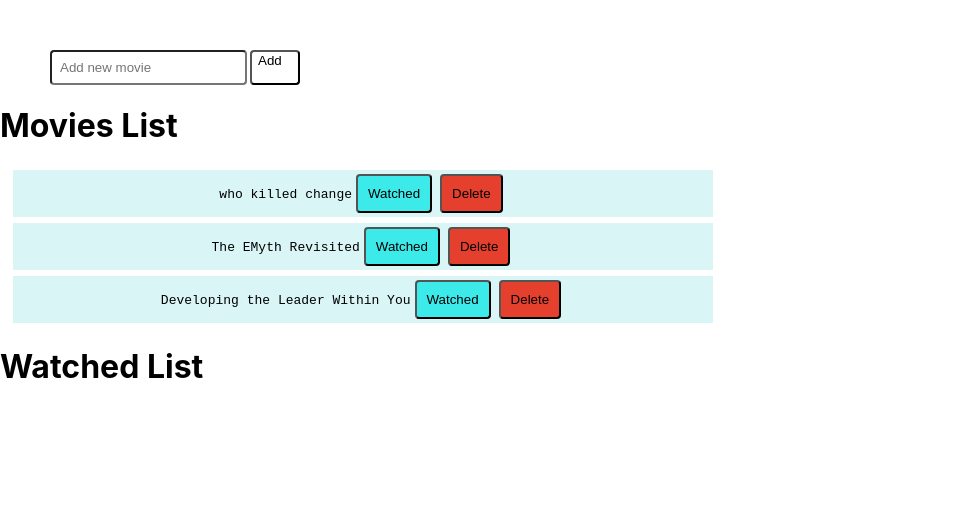
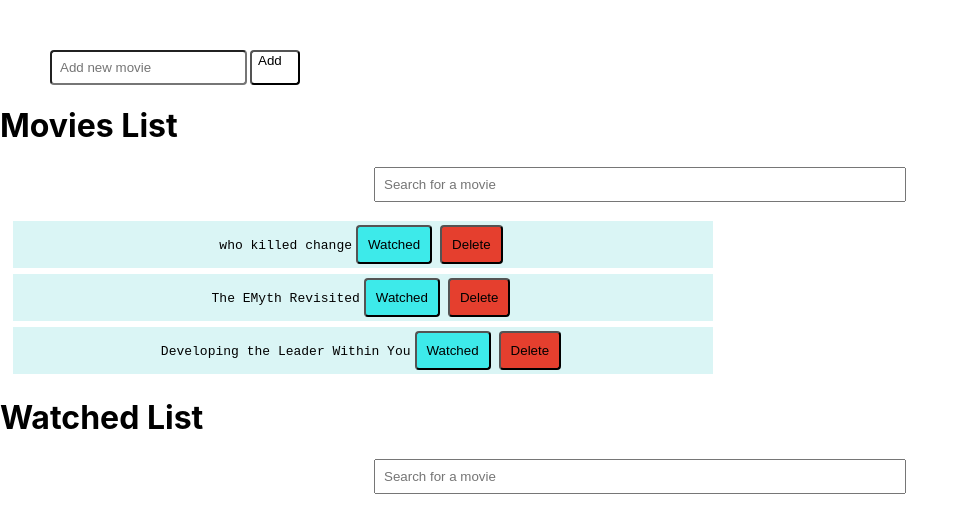
Before and after one commit to SalwaBaqer/moviesList-1, a React (Create React App) app: page / in a window 1280 px wide. Shown: the top 520 px of the page, without its empty margins (0-969 px from the left). Built offline with nearby package versions, Linux system fonts and the light colour scheme.

Commit message:
searchunwatchedOnly

```diff
--- a/src/App.js
+++ b/src/App.js
@@ -2,8 +2,6 @@
 import UnWatchedList from "./components/UnWatchedList";
 import WachedList from "./components/WachedList";
 import AddMovie from "./components/AddMovie";
-//state
-import { useState } from "react";
 
 function App() {
   return (
--- /dev/null
+++ b/src/components/SearchBar.js
@@ -0,0 +1,11 @@
+import { SearchBarStyled } from "../styles";
+
+const SearchBar = (props) => {
+  return (
+    <SearchBarStyled
+      placeholder="Search for a movie"
+      onChange={(event) => props.setQuery(event.target.value)}
+    />
+  );
+};
+export default SearchBar;
--- a/src/components/UnWatchedList.js
+++ b/src/components/UnWatchedList.js
@@ -1,10 +1,10 @@
 import { observer } from "mobx-react";
-
+import { useState } from "react";
 import { DetailWrapper } from "../styles";
 
 //Components
 import MovieItem from "./MovieItem";
-
+import SearchBar from "./SearchBar";
 //store
 import moviesData from "../Data/moviesData";
 
@@ -16,9 +16,22 @@ const unWatchedList = () => {
   const unWatchedListAfterFliter = moviesList.map((_movie) => (
     <MovieItem movie={_movie} />
   ));
+  // /////
 
+  // const [query, setQuery] = useState("");
+
+  //   const moviesList = moviesData.movies.filter(
+  //     (_movie) => _movie.watched === false && _movie.title.includes(query)
+  //   );
+
+  //   const watchedList = moviesList.map((_movie) => (
+  //     <MovieItem movie={_movie} watched={_movie.watched} />
+  //   ));
+
+  //
   return (
     <>
+      <SearchBar />
       <DetailWrapper>{unWatchedListAfterFliter}</DetailWrapper>
     </>
   );
--- a/src/components/WachedList.js
+++ b/src/components/WachedList.js
@@ -1,16 +1,19 @@
 import { observer } from "mobx-react";
-
 import { DetailWrapper } from "../styles";
+import { useState } from "react";
 
 //Components
 import MovieItem from "./MovieItem";
+import SearchBar from "./SearchBar";
 
 //store
 import moviesData from "../Data/moviesData";
 
 const WachedList = () => {
+  const [query, setQuery] = useState("");
+
   const moviesList = moviesData.movies.filter(
-    (_movie) => _movie.watched === false
+    (_movie) => _movie.watched === false && _movie.title.includes(query)
   );
 
   const watchedList = moviesList.map((_movie) => (
@@ -20,6 +23,8 @@ const WachedList = () => {
   return (
     <>
       <h1>Watched List</h1>
+      <SearchBar setQuery={setQuery} />
+      {console.log(query)}
       <DetailWrapper>{watchedList}</DetailWrapper>
     </>
   );
--- a/src/styles.js
+++ b/src/styles.js
@@ -70,3 +70,10 @@ export const AddButtonStyled = styled.button`
     background-color: red;
   }
 `;
+
+export const SearchBarStyled = styled.input`
+  padding: 0.5rem;
+  margin: 1rem auto;
+  display: block;
+  width: 40%;
+`;
```
